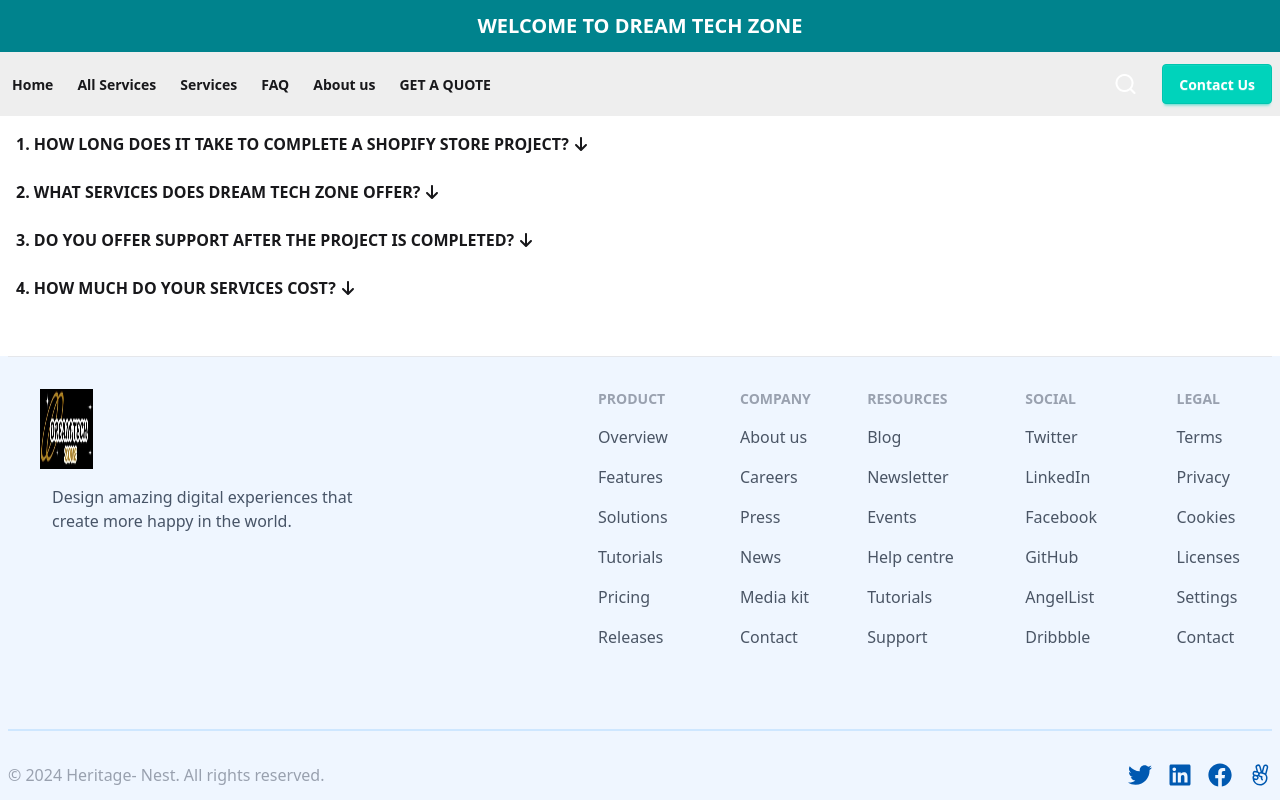
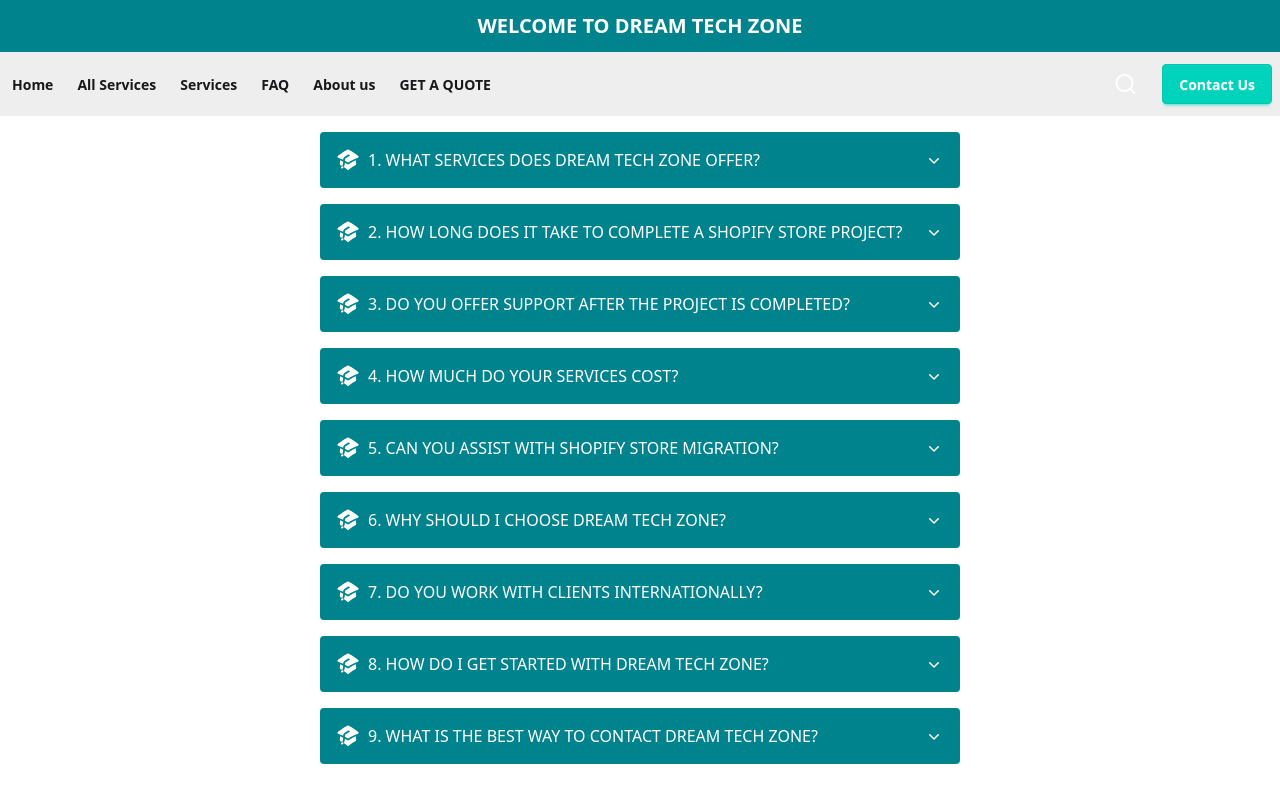
Before and after one commit to AhsanPhero2022/arifbhai-portfolio, a React (Vite) app: page /faq in a window 1280 px wide. Shown: the top 800 px of the page. Built offline with nearby package versions, Linux system fonts and the light colour scheme.

Commit message:
contact page okay

```diff
--- a/package.json
+++ b/package.json
@@ -15,9 +15,11 @@
     "@tailwindcss/vite": "^4.1.6",
     "react": "^19.1.0",
     "react-dom": "^19.1.0",
+    "react-hook-form": "^7.60.0",
     "react-icons": "^5.5.0",
     "react-router": "^7.6.0",
-    "react-router-dom": "^7.6.0"
+    "react-router-dom": "^7.6.0",
+    "sweetalert2": "^11.22.2"
   },
   "devDependencies": {
     "@eslint/js": "^9.25.0",
--- a/src/components/Pages/Faq.jsx
+++ b/src/components/Pages/Faq.jsx
@@ -1,112 +1,248 @@
-import { FaArrowDown } from "react-icons/fa6";
-import { Link } from "react-router";
+import {
+  Disclosure,
+  DisclosureButton,
+  DisclosurePanel,
+} from "@headlessui/react";
+import { AcademicCapIcon, ChevronDownIcon } from "@heroicons/react/20/solid";
 
 const Faq = () => {
   return (
     <div>
-      <div className="p-2 m-2">
-        <Link
-          className="flex gap-1 items-center hover:underline font-bold "
-          onClick={() => document.getElementById("my_modal_3").showModal()}
+      <div className="w-1/2 my-4 mx-auto">
+        <div className="mx-auto  divide-y text-white rounded-xl ">
+          <Disclosure
+            as="div"
+            className="p-4 bg-[#00838d] rounded"
+            defaultOpen={false}
           >
-          1. HOW LONG DOES IT TAKE TO COMPLETE A SHOPIFY STORE PROJECT?
-          <FaArrowDown />
-        </Link>
-        <dialog id="my_modal_3" className="modal ">
-          <div className="modal-box">
-            <form method="dialog">
-              <button className="btn btn-sm btn-circle btn-ghost absolute right-2 top-2">
-                ✕
-              </button>
-            </form>
-            <h3 className="text-xl py-2">
-              HOW LONG DOES IT TAKE TO COMPLETE A SHOPIFY STORE PROJECT?
-            </h3>
-            <p className="py-4">
+            <DisclosureButton className="group flex w-full items-center justify-between">
+              <div className="flex gap-2">
+                <AcademicCapIcon className="h-6 w-6 " />
+                <span className="font-medium">
+                  1. WHAT SERVICES DOES DREAM TECH ZONE OFFER?
+                </span>
+              </div>
+              <ChevronDownIcon className="size-5 group-data-open:rotate-180" />
+            </DisclosureButton>
+            <DisclosurePanel className="mt-2 ">
+              <p>
+                We specialize in Shopify E-commerce Website Design &
+                Development. Our services include Shopify Store Build & Setup,
+                Custom Design, Store Optimization, Migration, Product Add,
+                Graphic Design, Digital Marketing, Video Editing & Ongoing
+                Support to help businesses create and maintain their online
+                stores
+              </p>
+            </DisclosurePanel>
+          </Disclosure>
+        </div>
+      </div>
+      <div className="w-1/2 my-4 mx-auto">
+        <div className="mx-auto  divide-y text-white rounded-xl ">
+          <Disclosure
+            as="div"
+            className="p-4 bg-[#00838d] rounded"
+            defaultOpen={false}
+          >
+            <DisclosureButton className="group flex w-full items-center justify-between">
+              <div className="flex gap-2">
+                <AcademicCapIcon className="h-6 w-6 " />
+                <span className="font-medium">
+                  2. HOW LONG DOES IT TAKE TO COMPLETE A SHOPIFY STORE PROJECT?
+                </span>
+              </div>
+              <ChevronDownIcon className="size-5 group-data-open:rotate-180" />
+            </DisclosureButton>
+            <DisclosurePanel className="mt-2 ">
+              <p>
                 Most Shopify store projects are completed within 5 to 7 days,
                 depending on the complexity of the design and specific
                 requirements.
               </p>
+            </DisclosurePanel>
+          </Disclosure>
         </div>
-        </dialog>
       </div>
-      <div className="p-2 m-2">
-        <Link
-          className="flex gap-1 items-center hover:underline font-bold "
-          onClick={() => document.getElementById("my_modal_3").showModal()}
+      <div className="w-1/2 my-4 mx-auto">
+        <div className="mx-auto  divide-y text-white rounded-xl ">
+          <Disclosure
+            as="div"
+            className="p-4 bg-[#00838d] rounded"
+            defaultOpen={false}
           >
-          2. WHAT SERVICES DOES DREAM TECH ZONE OFFER?
-          <FaArrowDown />
-        </Link>
-        <dialog id="my_modal_3" className="modal ">
-          <div className="modal-box">
-            <form method="dialog">
-              <button className="btn btn-sm btn-circle btn-ghost absolute right-2 top-2">
-                ✕
-              </button>
-            </form>
-            <h3 className="text-xl py-2">
-              WHAT SERVICES DOES DREAM TECH ZONE OFFER?
-            </h3>
-            <p className="py-4">
-              We specialize in Shopify E-commerce Website Design & Development.
-              Our services include Shopify Store Build & Setup, Custom Design,
-              Store Optimization, Migration, Product Add, Graphic Design,
-              Digital Marketing, Video Editing & Ongoing Support to help
-              businesses create and maintain their online stores
-            </p>
+            <DisclosureButton className="group flex w-full items-center justify-between">
+              <div className="flex gap-2">
+                <AcademicCapIcon className="h-6 w-6 " />
+                <span className="font-medium">
+                  3. DO YOU OFFER SUPPORT AFTER THE PROJECT IS COMPLETED?
+                </span>
               </div>
-        </dialog>
-      </div>
-
-      <div className="p-2 m-2">
-        <Link
-          className="flex gap-1 items-center hover:underline font-bold "
-          onClick={() => document.getElementById("my_modal_3").showModal()}
-        >
-          3. DO YOU OFFER SUPPORT AFTER THE PROJECT IS COMPLETED?
-          <FaArrowDown />
-        </Link>
-        <dialog id="my_modal_3" className="modal ">
-          <div className="modal-box">
-            <form method="dialog">
-              <button className="btn btn-sm btn-circle btn-ghost absolute right-2 top-2">
-                ✕
-              </button>
-            </form>
-            <h3 className="text-xl py-2">
-              DO YOU OFFER SUPPORT AFTER THE PROJECT IS COMPLETED?
-            </h3>
-            <p className="py-4">
+              <ChevronDownIcon className="size-5 group-data-open:rotate-180" />
+            </DisclosureButton>
+            <DisclosurePanel className="mt-2 ">
+              <p>
                 Absolutely! We offer ongoing support and maintenance services to
                 ensure your Shopify store runs smoothly and remains up to date.
               </p>
+            </DisclosurePanel>
+          </Disclosure>
         </div>
-        </dialog>
       </div>
-      <div className="p-2 m-2">
-        <Link
-          className="flex gap-1 items-center hover:underline font-bold "
-          onClick={() => document.getElementById("my_modal_3").showModal()}
+      <div className="w-1/2 my-4 mx-auto">
+        <div className="mx-auto  divide-y text-white rounded-xl ">
+          <Disclosure
+            as="div"
+            className="p-4 bg-[#00838d] rounded"
+            defaultOpen={false}
           >
+            <DisclosureButton className="group flex w-full items-center justify-between">
+              <div className="flex gap-2">
+                <AcademicCapIcon className="h-6 w-6 " />
+                <span className="font-medium">
                   4. HOW MUCH DO YOUR SERVICES COST?
-          <FaArrowDown />
-        </Link>
-        <dialog id="my_modal_3" className="modal ">
-          <div className="modal-box">
-            <form method="dialog">
-              <button className="btn btn-sm btn-circle btn-ghost absolute right-2 top-2">
-                ✕
-              </button>
-            </form>
-            <h3 className="text-xl py-2">HOW MUCH DO YOUR SERVICES COST?</h3>
-            <p className="py-4">
+                </span>
+              </div>
+              <ChevronDownIcon className="size-5 group-data-open:rotate-180" />
+            </DisclosureButton>
+            <DisclosurePanel className="mt-2 ">
+              <p>
                 Our pricing is competitive and varies based on the scope of the
-              project. Contact us with your specific requirements, and we’ll
+                project. Contact us with your specific requirements, and we will
                 provide a tailored quote that fits your budget.
               </p>
+            </DisclosurePanel>
+          </Disclosure>
         </div>
-        </dialog>
+      </div>
+      <div className="w-1/2 my-4 mx-auto">
+        <div className="mx-auto  divide-y text-white rounded-xl ">
+          <Disclosure
+            as="div"
+            className="p-4 bg-[#00838d] rounded"
+            defaultOpen={false}
+          >
+            <DisclosureButton className="group flex w-full items-center justify-between">
+              <div className="flex gap-2">
+                <AcademicCapIcon className="h-6 w-6 " />
+                <span className="font-medium">
+                  5. CAN YOU ASSIST WITH SHOPIFY STORE MIGRATION?
+                </span>
+              </div>
+              <ChevronDownIcon className="size-5 group-data-open:rotate-180" />
+            </DisclosureButton>
+            <DisclosurePanel className="mt-2 ">
+              <p>
+                Yes, we can help migrate your existing store to Shopify,
+                ensuring a smooth transition with minimal downtime and no data
+                loss.
+              </p>
+            </DisclosurePanel>
+          </Disclosure>
+        </div>
+      </div>
+      <div className="w-1/2 my-4 mx-auto">
+        <div className="mx-auto  divide-y text-white rounded-xl ">
+          <Disclosure
+            as="div"
+            className="p-4 bg-[#00838d] rounded"
+            defaultOpen={false}
+          >
+            <DisclosureButton className="group flex w-full items-center justify-between">
+              <div className="flex gap-2">
+                <AcademicCapIcon className="h-6 w-6 " />
+                <span className="font-medium">
+                  6. WHY SHOULD I CHOOSE DREAM TECH ZONE?
+                </span>
+              </div>
+              <ChevronDownIcon className="size-5 group-data-open:rotate-180" />
+            </DisclosureButton>
+            <DisclosurePanel className="mt-2 ">
+              <p>
+                At Dream Tech Zone, we prioritize quality, professionalism, and
+                client satisfaction. Our team is experienced, reliable, and
+                dedicated to delivering results that exceed expectations.
+              </p>
+            </DisclosurePanel>
+          </Disclosure>
+        </div>
+      </div>
+      <div className="w-1/2 my-4 mx-auto">
+        <div className="mx-auto  divide-y text-white rounded-xl ">
+          <Disclosure
+            as="div"
+            className="p-4 bg-[#00838d] rounded"
+            defaultOpen={false}
+          >
+            <DisclosureButton className="group flex w-full items-center justify-between">
+              <div className="flex gap-2">
+                <AcademicCapIcon className="h-6 w-6 " />
+                <span className="font-medium">
+                  7. DO YOU WORK WITH CLIENTS INTERNATIONALLY?
+                </span>
+              </div>
+              <ChevronDownIcon className="size-5 group-data-open:rotate-180" />
+            </DisclosureButton>
+            <DisclosurePanel className="mt-2 ">
+              <p>
+                Yes, we work with clients from all over the world, providing
+                expert Shopify services to businesses of all sizes and
+                industries.
+              </p>
+            </DisclosurePanel>
+          </Disclosure>
+        </div>
+      </div>
+      <div className="w-1/2 my-4 mx-auto">
+        <div className="mx-auto  divide-y text-white rounded-xl ">
+          <Disclosure
+            as="div"
+            className="p-4 bg-[#00838d] rounded"
+            defaultOpen={false}
+          >
+            <DisclosureButton className="group flex w-full items-center justify-between">
+              <div className="flex gap-2">
+                <AcademicCapIcon className="h-6 w-6 " />
+                <span className="font-medium">
+                  8. HOW DO I GET STARTED WITH DREAM TECH ZONE?
+                </span>
+              </div>
+              <ChevronDownIcon className="size-5 group-data-open:rotate-180" />
+            </DisclosureButton>
+            <DisclosurePanel className="mt-2 ">
+              <p>
+                Getting started is easy! Simply contact us via email or
+                WhatsApp, and share your project requirements. We’ll guide you
+                through the next steps.
+              </p>
+            </DisclosurePanel>
+          </Disclosure>
+        </div>
+      </div>
+      <div className="w-1/2 my-4 mx-auto">
+        <div className="mx-auto  divide-y text-white rounded-xl ">
+          <Disclosure
+            as="div"
+            className="p-4 bg-[#00838d] rounded"
+            defaultOpen={false}
+          >
+            <DisclosureButton className="group flex w-full items-center justify-between">
+              <div className="flex gap-2">
+                <AcademicCapIcon className="h-6 w-6 " />
+                <span className="font-medium">
+                  9. WHAT IS THE BEST WAY TO CONTACT DREAM TECH ZONE?
+                </span>
+              </div>
+              <ChevronDownIcon className="size-5 group-data-open:rotate-180" />
+            </DisclosureButton>
+            <DisclosurePanel className="mt-2 ">
+              <p>
+                You can reach us through the following channels: <br /> 📧
+                Email: nafijhossain10@gmail.com <br /> 📞 Phone/WhatsApp:
+                +8801868810598
+              </p>
+            </DisclosurePanel>
+          </Disclosure>
+        </div>
       </div>
     </div>
   );
```
Also changed, not shown: src/components/Pages/ContactUs.jsx (+104 -21 lines), 1 other file (tests, documents, lock files or other folders). Lines whose indentation alone changed are shown as unchanged.
